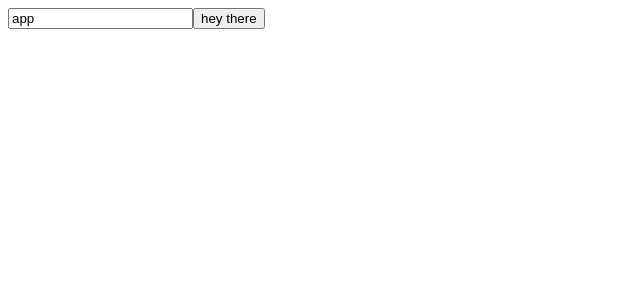
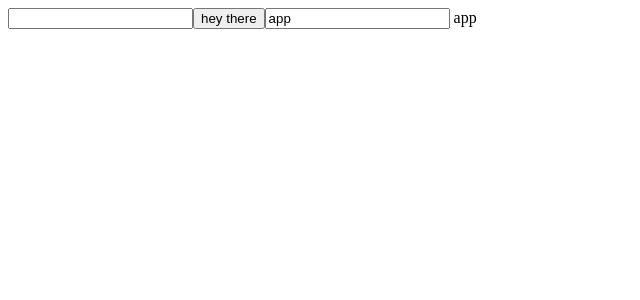
Before and after one commit to tejalmishra88/angular6newversion, an Angular app: page / in a window 1280 px wide. Shown: the top 300 px of the page, without its empty margins (0-640 px from the left). Built offline with nearby package versions, Linux system fonts and the light colour scheme.

Commit message:
two way data binding

```diff
--- a/src/app/app.component.html
+++ b/src/app/app.component.html
@@ -1,2 +1,4 @@
 <input type= "text" value="{{ myvariable }}" [disabled]="mydisabledvalue"/>
 <button (click)="callmyfunction">hey there</button>
+<input type="text" [value]="text" (input)="updateValue($event)">
+{{text}}
--- a/src/app/app.component.ts
+++ b/src/app/app.component.ts
@@ -8,12 +8,9 @@ import { Component } from '@angular/core';
 })
 
 export class AppComponent {
-myvariable = 'app';
-mydisabledvalue = false
-constructor(){
+text = 'app';
+updateValue(e) {
+  this.text=e.target.value
+  console.log(e.target.value)}
+
 }
-callmyfunction(){
-  this.mydisabledvalue=!this.mydisabledvalue
-  console.log("function called!")
-}
-}
```
